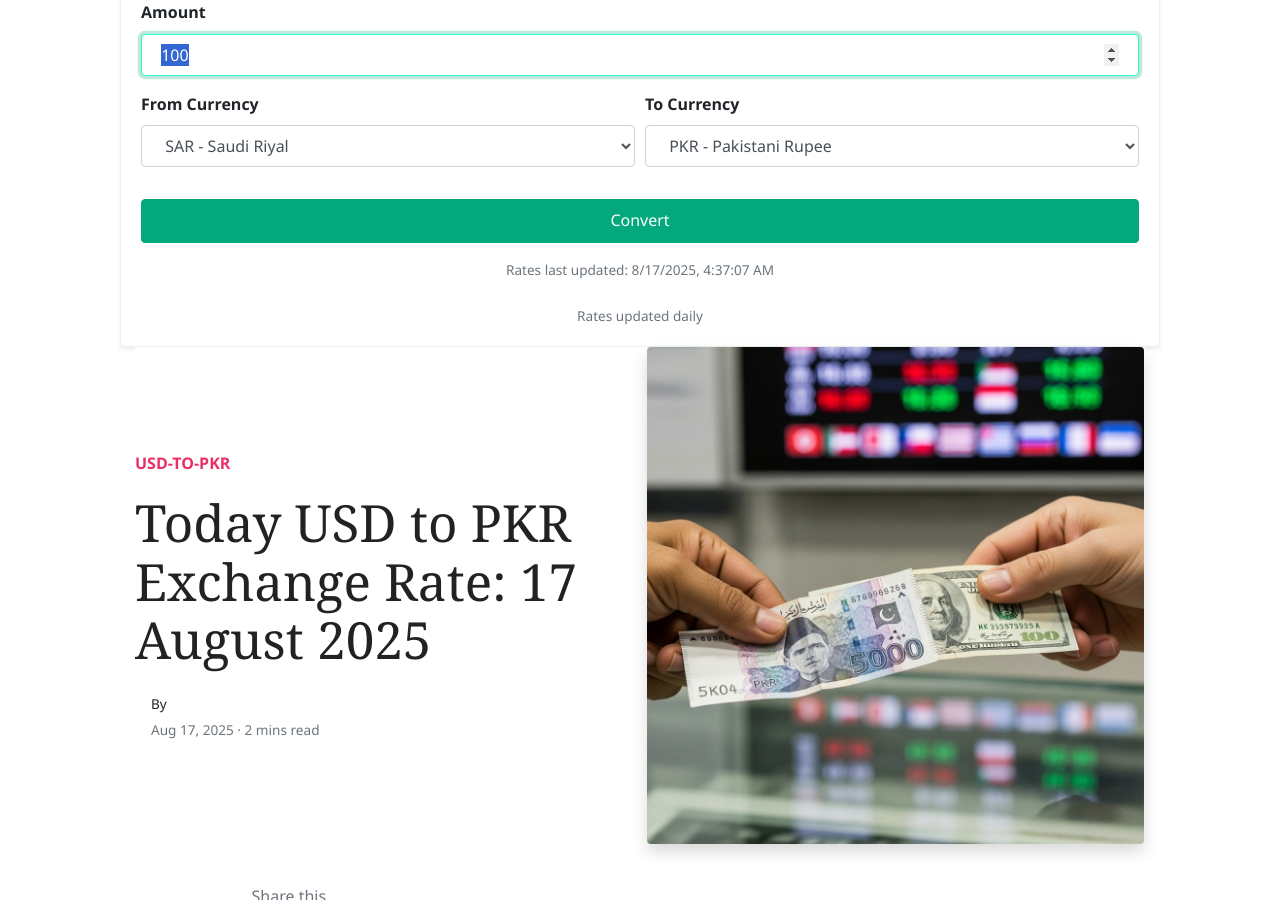
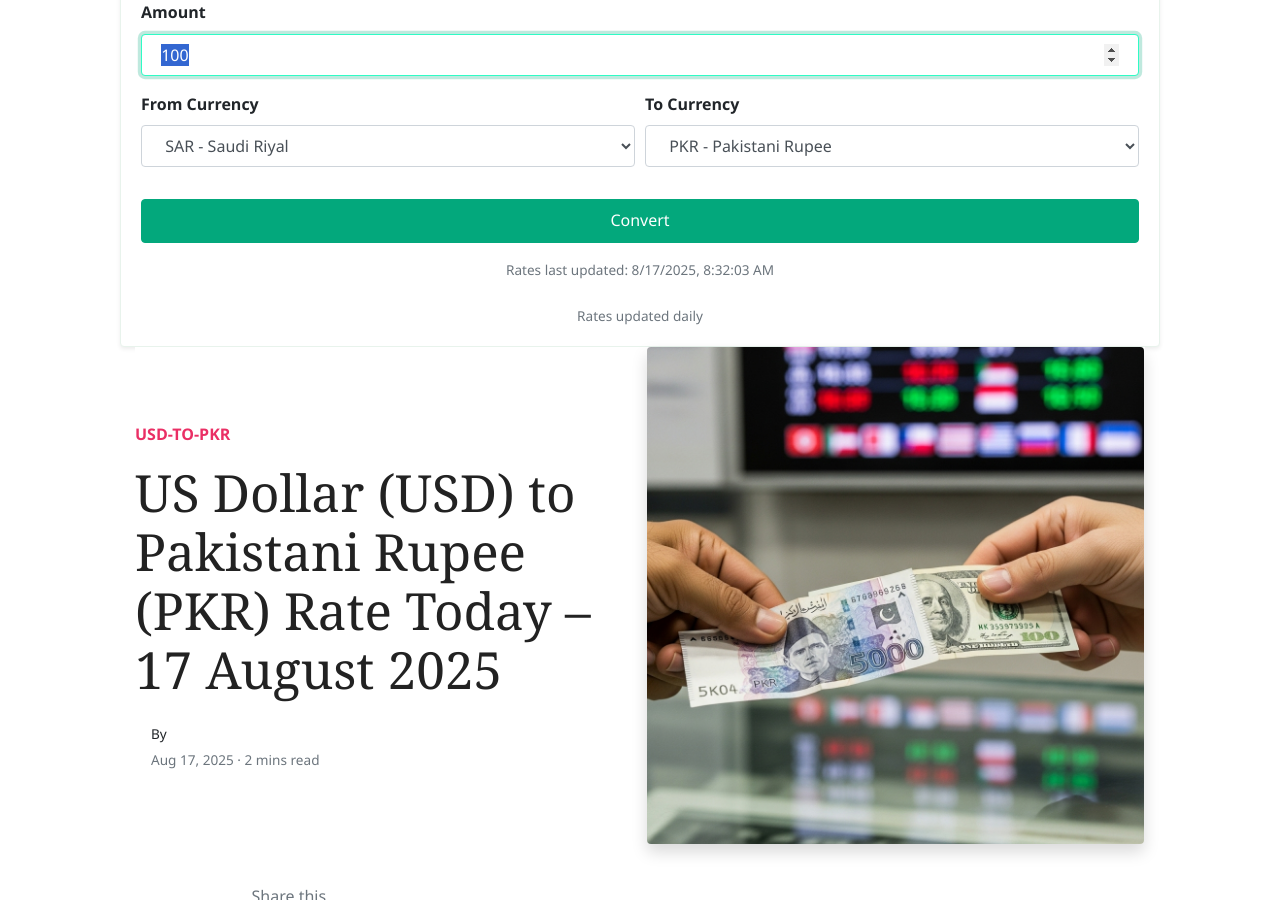
Before and after one commit to mlcom/mlcom.github.io, a Jekyll site: the page built from _posts/2025-08-17-today-us-dollar-to-pkr-exchange-rate-august-2025-prices-updated-usd-to-pkr.md, in a window 1280 px wide and 900 px high, scrolled down 242 px. Built offline with Jekyll 4.4.1, drawn with Linux system fonts in a browser that asks for light colours; nearby versions of some CDN libraries; comment, search, counter and statistics services are not loaded.

Commit message:
Automated: Update currency rates and generate daily posts

```diff
--- a/_data/rates.yml
+++ b/_data/rates.yml
@@ -1,4 +1,4 @@
-last_updated_utc: '2025-08-17T04:37:07.566947+00:00'
+last_updated_utc: '2025-08-17T08:32:03.561288+00:00'
 rates:
   AED: 3.6725
   AFN: 68.2132
--- a/_posts/2025-08-17-today-us-dollar-to-pkr-exchange-rate-august-2025-prices-updated-usd-to-pkr.md
+++ b/_posts/2025-08-17-today-us-dollar-to-pkr-exchange-rate-august-2025-prices-updated-usd-to-pkr.md
@@ -1,6 +1,6 @@
 ---
 layout: post
-title:  'Today USD to PKR Exchange Rate: 17 August 2025'
+title:  'US Dollar (USD) to Pakistani Rupee (PKR) Rate Today – 17 August 2025'
 author: jane
 categories: [ usd-to-pkr ]
 image: assets/images/usd-to-pkr-rate-today.jpg
```
Also changed, not shown: _posts/2025-08-17-today-uae-dirham-to-pkr-exchange-rate-august-2025-prices-updated-aed-to-pkr.md (+1 -1 lines).
